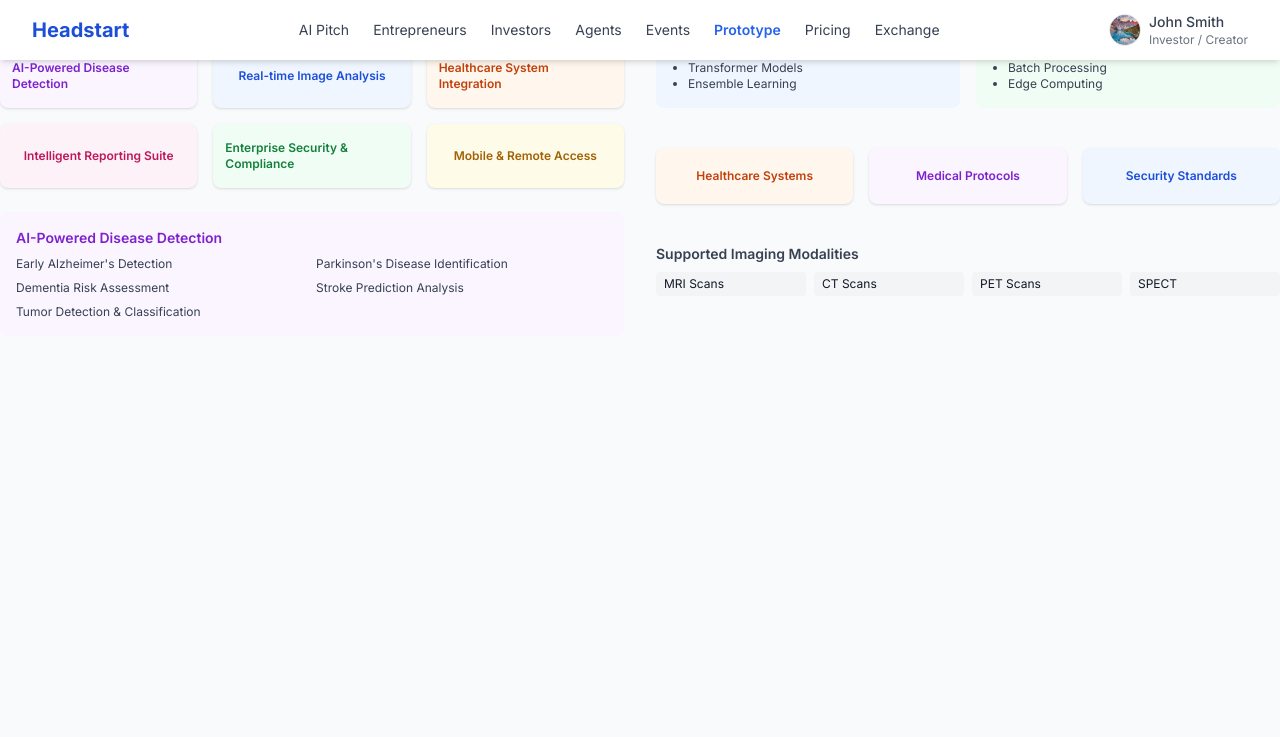
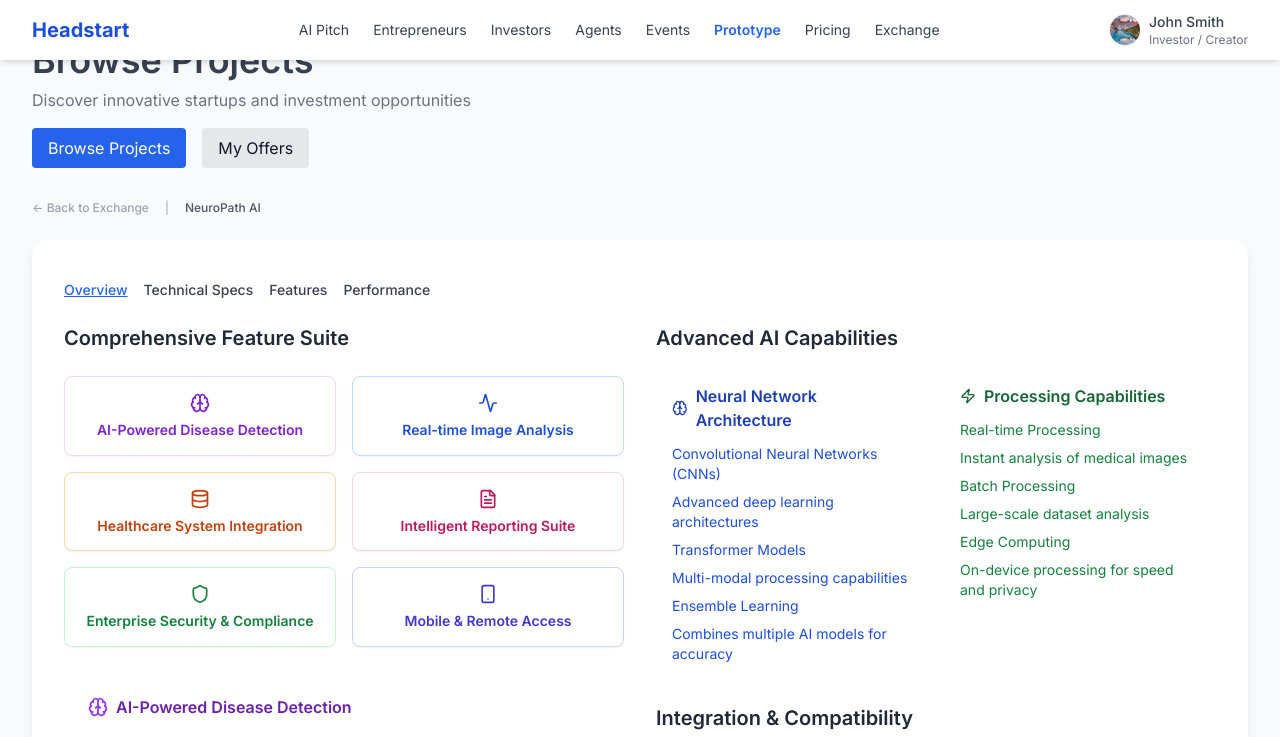
Before and after one commit to Shubham53Mishra/Acquirer, a React (Vite) app: page /#/overview in a window 1280 px wide. Shown: the top 737 px of the page. Built offline with nearby package versions, Linux system fonts and the light colour scheme.

Commit message:
Overview

```diff
--- a/src/pages/overview.jsx
+++ b/src/pages/overview.jsx
@@ -1,80 +1,225 @@
 import React from 'react';
 import OtherNavbar from '../components/layout/OtherNavbar';
+import { Brain, Activity, Shield, FileText, Users, Smartphone, Zap, Database, Globe, Lock, Heart, BarChart3 } from 'lucide-react';
 
-const Overview = () => (
+const Overview = () => {
+  return (
     <>
       <OtherNavbar />
+      <div className="min-h-screen bg-gray-50 w-full">
+        <div className="max-w-7xl mx-auto px-8 py-10">
+          {/* Top Header */}
+          <h1 className="text-3xl md:text-4xl font-semibold text-gray-700">Browse Projects</h1>
+          <p className="text-gray-500 mt-2 mb-4">Discover innovative startups and investment opportunities</p>
+          <div className="flex gap-4 mt-2 mb-8">
+            <button className="px-4 py-2 bg-blue-600 text-white rounded">Browse Projects</button>
+            <button className="px-4 py-2 bg-gray-200 rounded">My Offers</button>
+          </div>
+          {/* Breadcrumb below buttons */}
+          <div className="flex items-center gap-2 text-xs mb-6 text-gray-400">
+            <span className="hover:underline cursor-pointer font-medium">← Back to Exchange</span>
+            <span className="mx-2">|</span>
+            <span className="font-medium text-gray-600">NeuroPath AI</span>
+          </div>
+          {/* Card Section */}
+          <div className="bg-white rounded-2xl shadow-lg p-8">
+            {/* Sub Navigation Tabs */}
+            <div className="flex flex-wrap gap-4 mt-2 mb-6 text-sm font-medium">
+              <span className="text-blue-600 underline cursor-pointer">Overview</span>
+              <span className="text-gray-700 cursor-pointer">Technical Specs</span>
+              <span className="text-gray-700 cursor-pointer">Features</span>
+              <span className="text-gray-700 cursor-pointer">Performance</span>
+            </div>
             <div className="grid grid-cols-1 lg:grid-cols-2 gap-8">
-    {/* Left Column: Features */}
+            {/* Left Column */}
             <div>
-      <h2 className="text-xl font-semibold mb-4 text-gray-700">Comprehensive Feature Suite</h2>
-      <div className="grid grid-cols-2 md:grid-cols-3 gap-4 mb-6">
-        <FeatureCard title="AI-Powered Disease Detection" color="purple" />
-        <FeatureCard title="Real-time Image Analysis" color="blue" />
-        <FeatureCard title="Healthcare System Integration" color="orange" />
-        <FeatureCard title="Intelligent Reporting Suite" color="pink" />
-        <FeatureCard title="Enterprise Security & Compliance" color="green" />
-        <FeatureCard title="Mobile & Remote Access" color="yellow" />
+              <h2 className="text-xl font-semibold mb-6 text-gray-800">Comprehensive Feature Suite</h2>
+              <div className="grid grid-cols-2 gap-4 mb-6">
+                <FeatureCard
+                  title="AI-Powered Disease Detection"
+                  icon={<Brain className="w-5 h-5" />}
+                  color="purple"
+                />
+                <FeatureCard
+                  title="Real-time Image Analysis"
+                  icon={<Activity className="w-5 h-5" />}
+                  color="blue"
+                />
+                <FeatureCard
+                  title="Healthcare System Integration"
+                  icon={<Database className="w-5 h-5" />}
+                  color="orange"
+                />
+                <FeatureCard
+                  title="Intelligent Reporting Suite"
+                  icon={<FileText className="w-5 h-5" />}
+                  color="pink"
+                />
+                <FeatureCard
+                  title="Enterprise Security & Compliance"
+                  icon={<Shield className="w-5 h-5" />}
+                  color="green"
+                />
+                <FeatureCard
+                  title="Mobile & Remote Access"
+                  icon={<Smartphone className="w-5 h-5" />}
+                  color="indigo"
+                />
               </div>
-      <div className="bg-purple-50 rounded-lg p-4 mb-6">
-        <h3 className="font-semibold text-purple-700 mb-2 text-sm">AI-Powered Disease Detection</h3>
-        <div className="grid grid-cols-2 gap-2 text-xs text-gray-700">
+              {/* AI-Powered Disease Detection Details */}
+              <div className="bg-gradient-to-br from-purple-50 to-purple-100 rounded-lg p-6 mb-6">
+                <div className="flex items-center gap-2 mb-4">
+                  <Brain className="w-5 h-5 text-purple-600" />
+                  <h3 className="font-semibold text-purple-800">AI-Powered Disease Detection</h3>
+                </div>
+                <div className="grid grid-cols-2 md:grid-cols-3 gap-2">
+                  <div className="flex items-center gap-2 text-sm text-purple-700">
+                    <div className="w-2 h-2 bg-purple-400 rounded-full"></div>
                     <span>Early Alzheimer's Detection</span>
+                  </div>
+                  <div className="flex items-center gap-2 text-sm text-purple-700">
+                    <div className="w-2 h-2 bg-purple-400 rounded-full"></div>
                     <span>Parkinson's Disease Identification</span>
+                  </div>
+                  <div className="flex items-center gap-2 text-sm text-purple-700">
+                    <div className="w-2 h-2 bg-purple-400 rounded-full"></div>
                     <span>Dementia Risk Assessment</span>
+                  </div>
+                  <div className="flex items-center gap-2 text-sm text-purple-700">
+                    <div className="w-2 h-2 bg-purple-400 rounded-full"></div>
                     <span>Stroke Prediction Analysis</span>
+                  </div>
+                  <div className="flex items-center gap-2 text-sm text-purple-700">
+                    <div className="w-2 h-2 bg-purple-400 rounded-full"></div>
                     <span>Tumor Detection & Classification</span>
                   </div>
                 </div>
               </div>
-    {/* Right Column: AI Capabilities, Integration, Modalities */}
-    <div className="flex flex-col gap-6">
-      <div className="grid grid-cols-2 gap-4 mb-4">
-        <div className="bg-blue-50 rounded-lg p-4">
-          <h3 className="font-semibold text-blue-700 mb-2 text-sm">Neural Network Architecture</h3>
-          <ul className="text-xs text-gray-700 list-disc ml-4">
-            <li>Convolutional Neural Networks (CNNs)</li>
-            <li>Transformer Models</li>
-            <li>Ensemble Learning</li>
-          </ul>
             </div>
-        <div className="bg-green-50 rounded-lg p-4">
-          <h3 className="font-semibold text-green-700 mb-2 text-sm">Processing Capabilities</h3>
-          <ul className="text-xs text-gray-700 list-disc ml-4">
-            <li>Real-time Processing</li>
-            <li>Batch Processing</li>
-            <li>Edge Computing</li>
-          </ul>
+            {/* Right Column */}
+            <div className="space-y-6">
+              {/* Advanced AI Capabilities */}
+              <div>
+                <h2 className="text-xl font-semibold mb-4 text-gray-800">Advanced AI Capabilities</h2>
+                <div className="grid grid-cols-1 md:grid-cols-2 gap-4">
+                  <div className="bg-gradient-to-br from-blue-50 to-blue-100 rounded-lg p-4">
+                    <h3 className="font-semibold text-blue-800 mb-3 flex items-center gap-2">
+                      <Brain className="w-4 h-4" />
+                      Neural Network Architecture
+                    </h3>
+                    <div className="space-y-2 text-sm text-blue-700">
+                      <div>Convolutional Neural Networks (CNNs)</div>
+                      <div>Advanced deep learning architectures</div>
+                      <div>Transformer Models</div>
+                      <div>Multi-modal processing capabilities</div>
+                      <div>Ensemble Learning</div>
+                      <div>Combines multiple AI models for accuracy</div>
                     </div>
                   </div>
-      <div className="grid grid-cols-3 gap-4 mb-4">
-        <IntegrationCard title="Healthcare Systems" color="orange" />
-        <IntegrationCard title="Medical Protocols" color="purple" />
-        <IntegrationCard title="Security Standards" color="blue" />
+                  <div className="bg-gradient-to-br from-green-50 to-green-100 rounded-lg p-4">
+                    <h3 className="font-semibold text-green-800 mb-3 flex items-center gap-2">
+                      <Zap className="w-4 h-4" />
+                      Processing Capabilities
+                    </h3>
+                    <div className="space-y-2 text-sm text-green-700">
+                      <div>Real-time Processing</div>
+                      <div>Instant analysis of medical images</div>
+                      <div>Batch Processing</div>
+                      <div>Large-scale dataset analysis</div>
+                      <div>Edge Computing</div>
+                      <div>On-device processing for speed and privacy</div>
                     </div>
+                  </div>
+                </div>
+              </div>
+              {/* Integration & Compatibility */}
               <div>
-        <h3 className="font-semibold text-gray-700 mb-2 text-sm">Supported Imaging Modalities</h3>
-        <div className="grid grid-cols-2 md:grid-cols-4 gap-2 text-xs">
-          <span className="bg-gray-100 rounded px-2 py-1">MRI Scans</span>
-          <span className="bg-gray-100 rounded px-2 py-1">CT Scans</span>
-          <span className="bg-gray-100 rounded px-2 py-1">PET Scans</span>
-          <span className="bg-gray-100 rounded px-2 py-1">SPECT</span>
+                <h2 className="text-xl font-semibold mb-4 text-gray-800">Integration & Compatibility</h2>
+                <div className="grid grid-cols-3 gap-4">
+                  <IntegrationCard
+                    title="Healthcare Systems"
+                    subtitle="Epic, Cerner, MEDITECH Integration"
+                    icon={<Heart className="w-5 h-5" />}
+                    color="orange"
+                  />
+                  <IntegrationCard
+                    title="Medical Protocols"
+                    subtitle="DICOM, HL7 FHIR Standards"
+                    icon={<FileText className="w-5 h-5" />}
+                    color="purple"
+                  />
+                  <IntegrationCard
+                    title="Security Standards"
+                    subtitle="HIPAA, SOC 2 Type II Compliant"
+                    icon={<Lock className="w-5 h-5" />}
+                    color="blue"
+                  />
+                </div>
+              </div>
+              {/* Supported Imaging Modalities */}
+              <div>
+                <h2 className="text-xl font-semibold mb-4 text-gray-800">Supported Imaging Modalities</h2>
+                <div className="grid grid-cols-2 md:grid-cols-4 gap-3">
+                  <ModalityCard title="MRI Scans" subtitle="Magnetic resonance imaging analysis" />
+                  <ModalityCard title="CT Scans" subtitle="Computed tomography processing" />
+                  <ModalityCard title="PET Scans" subtitle="Positron emission tomography" />
+                  <ModalityCard title="SPECT" subtitle="Single-photon emission computed tomography" />
+                </div>
+              </div>
+            </div>
           </div>
         </div>
       </div>
     </div>
     </>
   );
+};
 
-const FeatureCard = ({ title, color }) => (
-  <div className={`rounded-lg shadow p-3 text-xs font-semibold bg-${color}-50 text-${color}-700 flex items-center justify-center h-16`}>
-    {title}
+const FeatureCard = ({ title, icon, color }) => {
+  const colorClasses = {
+    purple: 'bg-gradient-to-br from-purple-100 to-purple-200 text-purple-700 border-purple-200',
+    blue: 'bg-gradient-to-br from-blue-100 to-blue-200 text-blue-700 border-blue-200',
+    orange: 'bg-gradient-to-br from-orange-100 to-orange-200 text-orange-700 border-orange-200',
+    pink: 'bg-gradient-to-br from-pink-100 to-pink-200 text-pink-700 border-pink-200',
+    green: 'bg-gradient-to-br from-green-100 to-green-200 text-green-700 border-green-200',
+    indigo: 'bg-gradient-to-br from-indigo-100 to-indigo-200 text-indigo-700 border-indigo-200'
+  };
+
+  return (
+    <div className={`rounded-lg shadow-sm border p-4 text-center transition-all hover:shadow-md hover:scale-105 ${colorClasses[color]}`}>
+      <div className="flex justify-center mb-2">
+        {icon}
+      </div>
+      <div className="text-sm font-semibold leading-tight">{title}</div>
     </div>
   );
+};
 
-const IntegrationCard = ({ title, color }) => (
-  <div className={`rounded-lg shadow p-3 text-xs font-semibold bg-${color}-50 text-${color}-700 flex items-center justify-center h-14`}>
-    {title}
+const IntegrationCard = ({ title, subtitle, icon, color }) => {
+  const colorClasses = {
+    orange: 'bg-gradient-to-br from-orange-100 to-orange-200 text-orange-700 border-orange-200',
+    purple: 'bg-gradient-to-br from-purple-100 to-purple-200 text-purple-700 border-purple-200',
+    blue: 'bg-gradient-to-br from-blue-100 to-blue-200 text-blue-700 border-blue-200'
+  };
+
+  return (
+    <div className={`rounded-lg shadow-sm border p-4 text-center transition-all hover:shadow-md hover:scale-105 ${colorClasses[color]}`}>
+      <div className="flex justify-center mb-2">
+        {icon}
+      </div>
+      <div className="text-sm font-semibold mb-1">{title}</div>
+      <div className="text-xs opacity-80">{subtitle}</div>
+    </div>
+  );
+};
+
+const ModalityCard = ({ title, subtitle }) => (
+  <div className="bg-white rounded-lg shadow-sm border border-gray-200 p-3 text-center transition-all hover:shadow-md hover:scale-105">
+    <div className="flex justify-center mb-2">
+      <BarChart3 className="w-5 h-5 text-gray-600" />
+    </div>
+    <div className="text-sm font-semibold text-gray-800 mb-1">{title}</div>
+    <div className="text-xs text-gray-600">{subtitle}</div>
   </div>
 );
 
```
Lines whose indentation alone changed are shown as unchanged.
